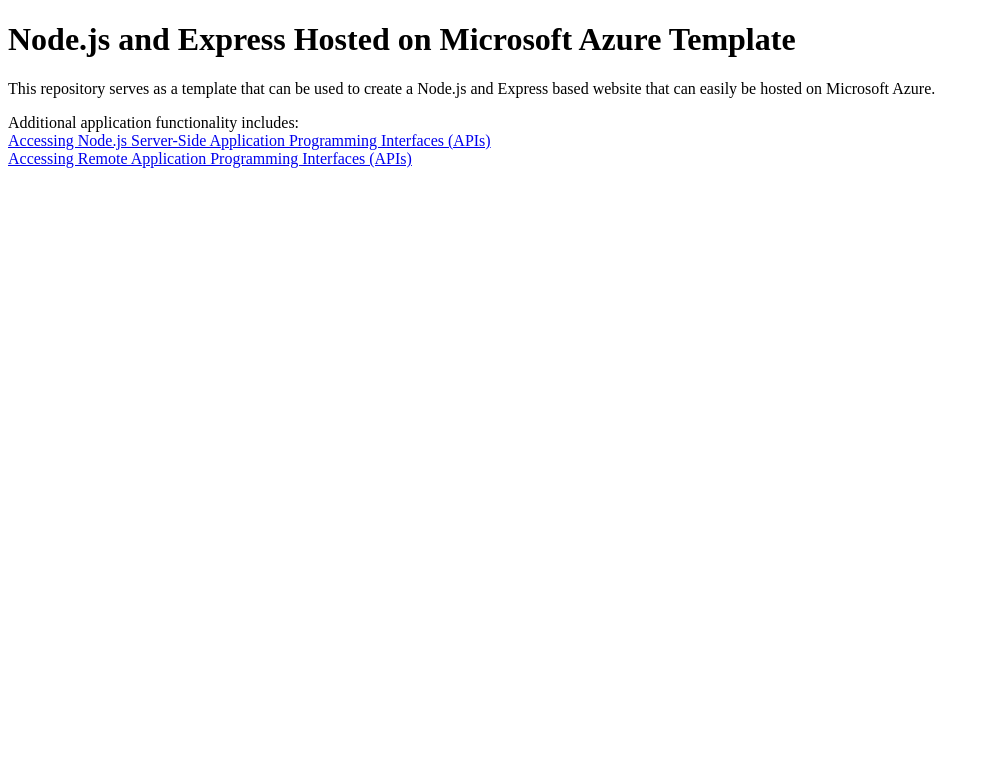
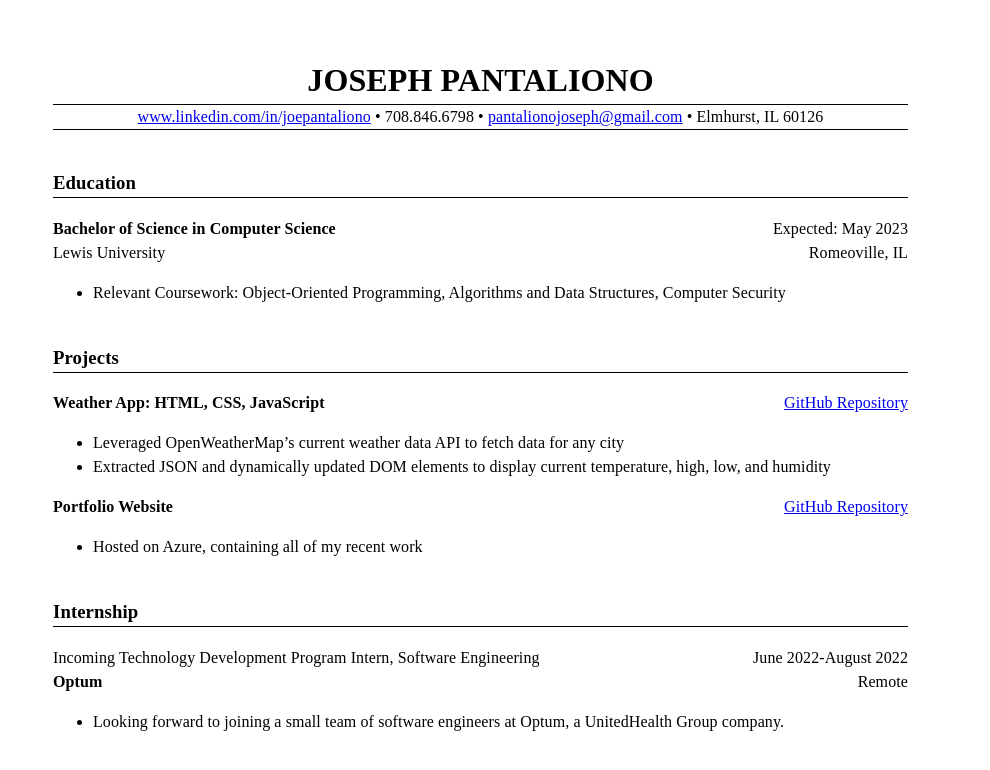
Before and after one commit to joepant/web-resume, a website: page static/index.html in a window 1280 px wide. Shown: the whole page, without its empty margins (0-990 px from the left). Drawn offline with Linux system fonts and the light colour scheme.

Commit message:
added azure

```diff
--- /dev/null
+++ b/static/index.css
@@ -0,0 +1,47 @@
+* {
+    letter-spacing: 0.1px;
+    line-height: 1.5;
+    max-width: 900px;
+    float: inherit;
+}
+
+html, body {
+    max-width: 100%;
+    overflow-x: hidden;
+}
+
+.main-container {
+    width: 95%;
+}
+
+hr {
+    width: 80%;
+}
+
+h1, .info {
+    text-align: center;
+    border-bottom: 1px solid black;
+    width: 95%;
+    position: relative;
+    left: 5%;
+}
+
+h1 {
+    padding-top: 3%;
+    margin-bottom: 0;
+}
+
+.right-align {
+    float: right;
+}
+
+h3 {
+    padding-top: 20px;
+    border-bottom: 1px solid black;
+}
+
+.education, .projects, .internship {
+    padding-left: 5%;
+    padding-right: 40%;
+    width: 95%;
+}
--- a/static/index.html
+++ b/static/index.html
@@ -1,15 +1,47 @@
 <!DOCTYPE html>
-<html>
+<html lang="en">
 <head>
-<title>Node on Azure</title>
+    <meta charset="UTF-8">
+    <meta http-equiv="X-UA-Compatible" content="IE=edge">
+    <meta name="viewport" content="width=device-width, initial-scale=1.0">
+    <link rel="stylesheet" href="index.css">
+    <title>Joseph Pantaliono's Resume</title>
 </head>
 <body>
-<h1>Node.js and Express Hosted on Microsoft Azure Template</h1>
-<p>This repository serves as a template that can be used to create a Node.js and Express based website that can easily
-be hosted on Microsoft Azure.</p>
+    <div class="main-container">
+        <h1>JOSEPH PANTALIONO</h1>
+        <div class="info">
+            <a href="www.linkedin.com/in/joepantaliono">www.linkedin.com/in/joepantaliono</a>   &#8226;
+            <span>708.846.6798</span>   &#8226;
+            <a href="mailto: pantalionojoseph@gmail.com">pantalionojoseph@gmail.com</a>   &#8226;
+            <span>Elmhurst, IL 60126</span>
+        </div>
+        <div class="education">
+            <h3>Education</h3>
+            <span><strong>Bachelor of Science in Computer Science</strong></span><span class="right-align">Expected: May 2023</span><br>
+            <span>Lewis University</span><span class="right-align">Romeoville, IL</span>
 
-Additional application functionality includes:<br />
-<a href="fetching-from-server.html">Accessing Node.js Server-Side Application Programming Interfaces (APIs)</a><br />
-<a href="fetching-remote-dog-breeds.html">Accessing Remote Application Programming Interfaces (APIs)</a>
+            <ul><li>Relevant Coursework: Object-Oriented Programming, Algorithms and Data Structures, Computer Security</li></ul>
+        </div>
+        <div class="projects">
+            <h3>Projects</h3>
+            <span><strong>Weather App: HTML, CSS, JavaScript</strong></span><span class="right-align"><a target="_blank" href="http://www.github.com/joepantaliono/weather">GitHub Repository</a></span>
+            <ul>
+                <li>Leveraged OpenWeatherMap’s current weather data API to fetch data for any city</li>
+                <li>Extracted JSON and dynamically updated DOM elements to display current temperature, high, low, and
+                    humidity</li>
+            </ul>
+            <span><strong>Portfolio Website</strong></span><span class="right-align"><a target="_blank" href="http://www.github.com/joepant/portfolio-website">GitHub Repository</a></span>
+            <ul>
+                <li>Hosted on Azure, containing all of my recent work</li>
+            </ul>
+        </div>
+        <div class="internship">
+            <h3>Internship</h3>
+            <span>Incoming Technology Development Program Intern, Software Engineering</span><span class="right-align">June 2022-August 2022</span><br>
+            <span><strong>Optum</strong></span><span class="right-align">Remote</span>
+            <ul><li>Looking forward to joining a small team of software engineers at Optum, a UnitedHealth Group company.</li></ul>
+        </div>
+    </div>
 </body>
 </html>
```
